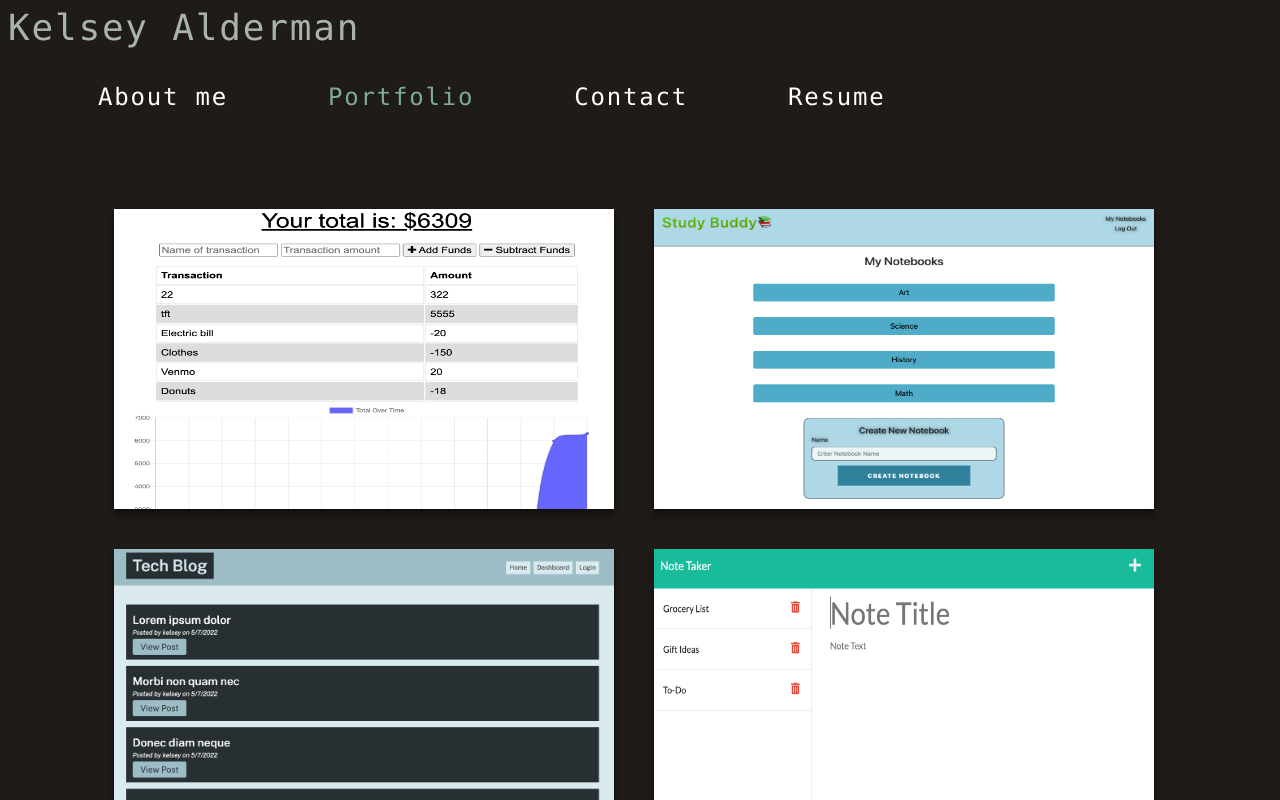
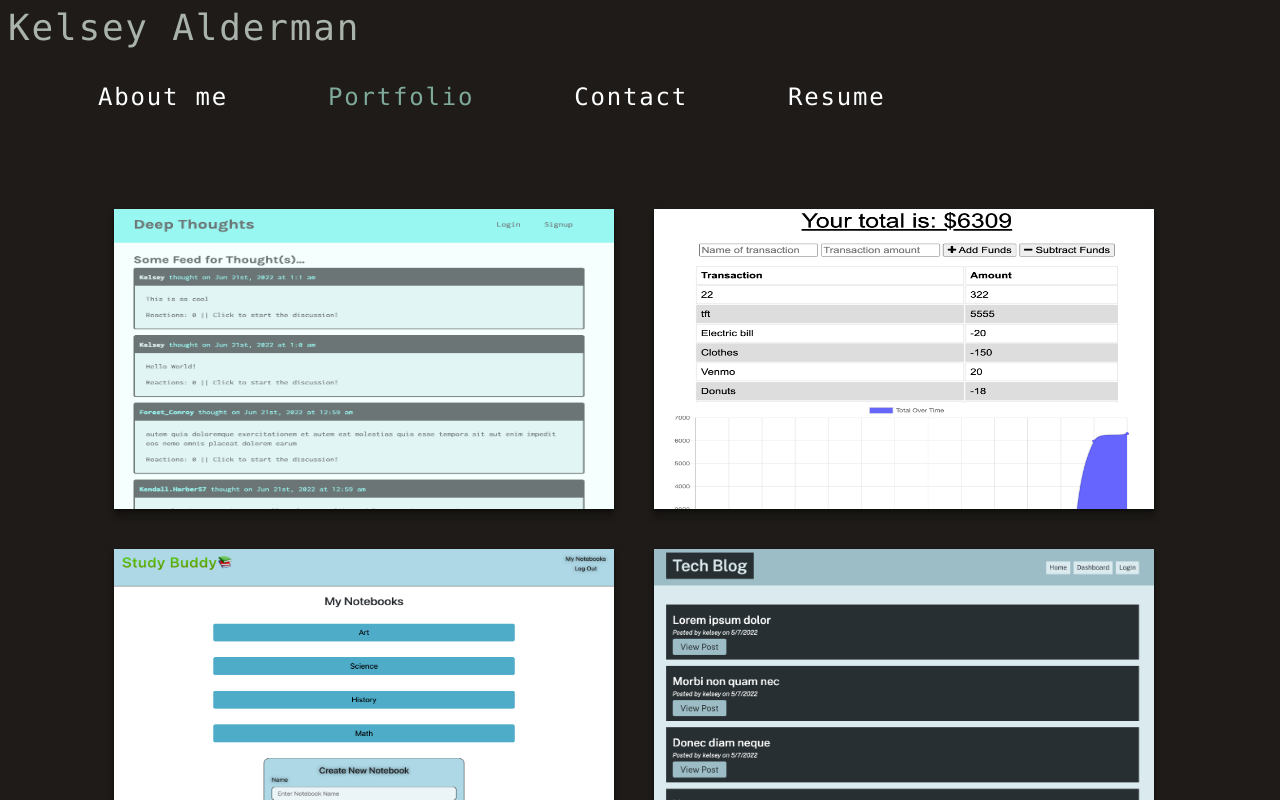
Before and after one commit to kelseyalderman/react-portfolio, a React (Create React App) app: page / in a window 1280 px wide. Both pictures are taken after a click on the item "Portfolio". Shown: the top 800 px of the page. Built offline with nearby package versions, Linux system fonts and the light colour scheme.

Commit message:
add project

```diff
--- a/src/components/Portfolio/index.js
+++ b/src/components/Portfolio/index.js
@@ -3,6 +3,11 @@ import Project from "../Project";
 
 function Portfolio() {
   const [projects] = useState([
+    {
+      name: "deep-thoughts",
+      link: "https://ancient-reaches-24707.herokuapp.com/",
+      repo: "https://github.com/kelseyalderman/deep-thoughts.git",
+    },
     {
       name: "budget-tracker",
       link: "https://whispering-retreat-47985.herokuapp.com/",
```
Also changed, not shown: src/assets/projects/deep-thoughts.jpg (added).
